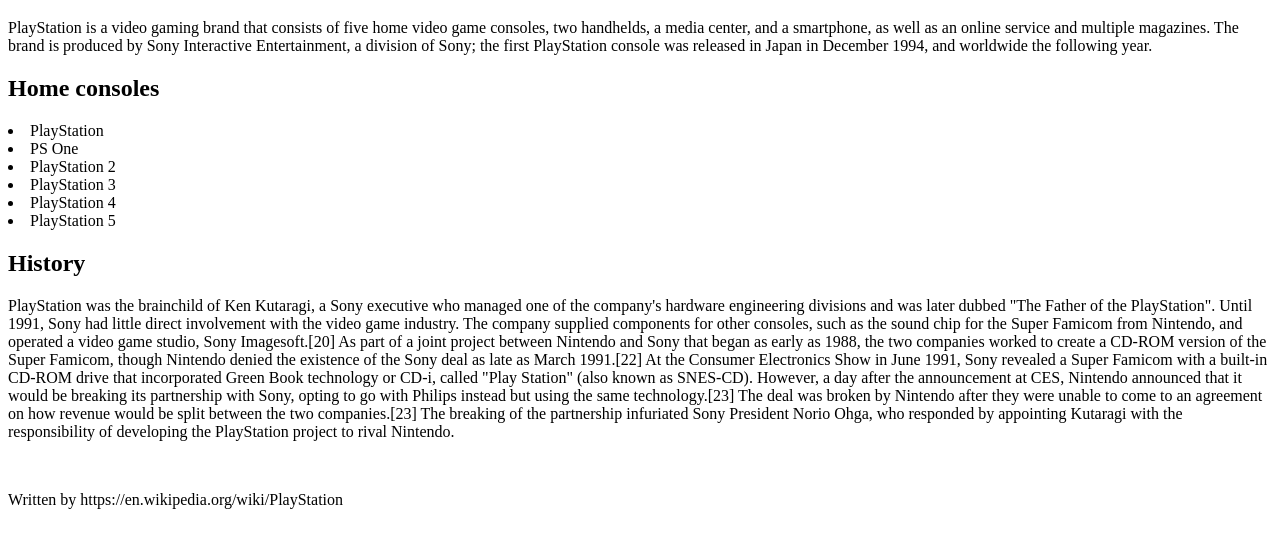
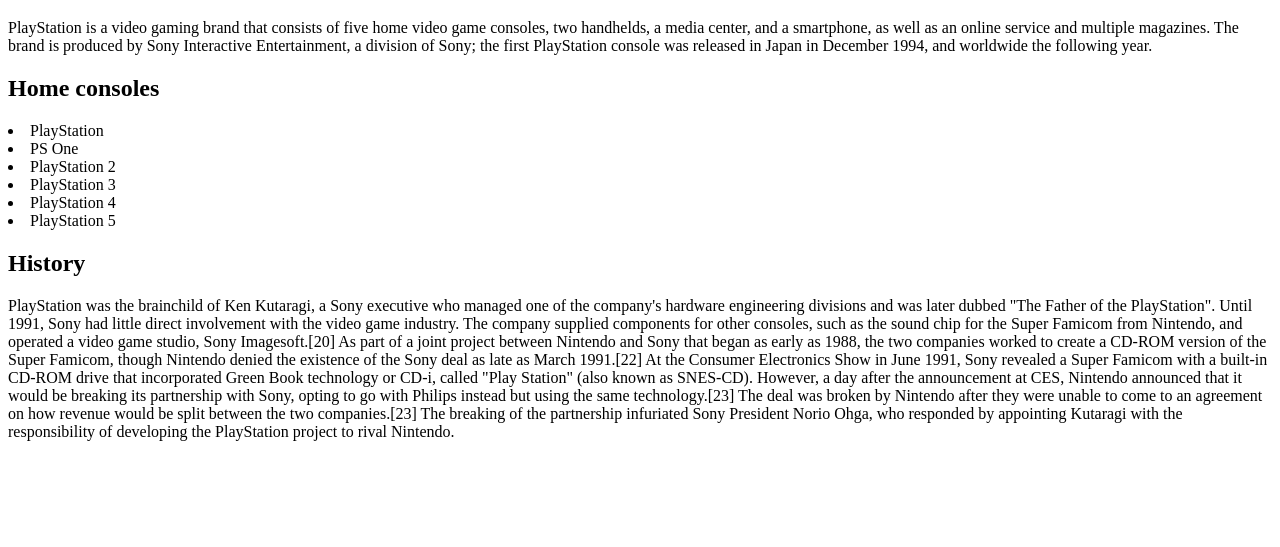
Before and after one commit to Siwasith/CAMT-S2023-652110308, a plain HTML site: page index.html in a window 1280 px wide. Shown: the part 61-608 px from the top of the page. Drawn offline with Linux system fonts and the light colour scheme.

Commit message:
Update index.html

```diff
--- a/index.html
+++ b/index.html
@@ -45,7 +45,5 @@
         who responded by appointing Kutaragi with the responsibility of
         developing the PlayStation project to rival Nintendo.</p><br>
 
-
-        <p>Written by https://en.wikipedia.org/wiki/PlayStation</p>
     </body>
 </html>
```
